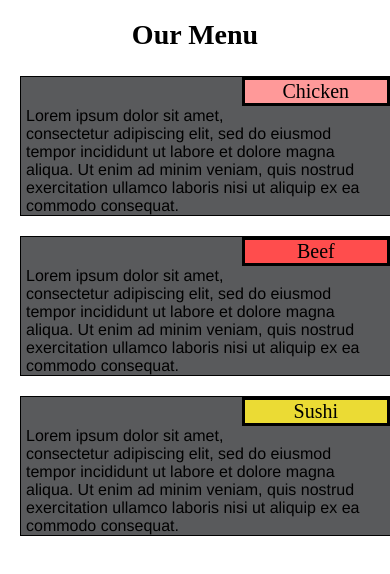
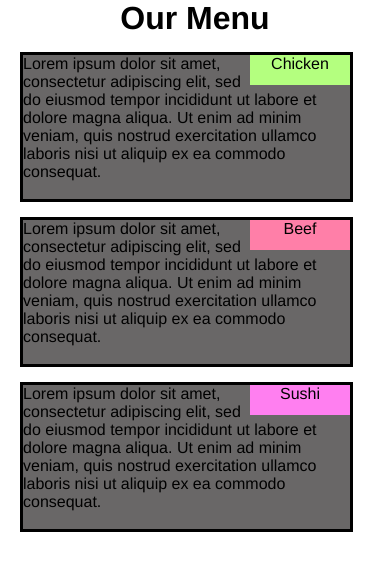
Before and after one commit to proyirga/coursera.io, a plain HTML site: page mod2_yirga_solution/index.html in a window 390 px wide. Drawn offline with Linux system fonts and the light colour scheme.

Commit message:
Responsive design

```diff
--- a/mod2_yirga_solution/css/style.css
+++ b/mod2_yirga_solution/css/style.css
@@ -1,67 +1,57 @@
+/********** Base styles **********/
+* {
+	box-sizing: border-box;
+	margin: 0;
+	padding: 0;
+	font-family: Helvetica;
+	color: black;
+  }
+  h1 {
+	margin-bottom: 15px;
+	text-align: center;
+  }
+  div {
+	padding-left: 10px;
+	margin-bottom: 15px;
+	-webkit-margin-before: 0;
+  }
   p {
-	/*border: 1px solid black;*/
-	width: 100%;
-	height: auto;
-	margin: 15px 0 0 0;
-	padding: 15px 5px 0 5px;
-	font-family: Helvetica;
-}
-#p3 {
-
+	width: 90%;
+	height: 150px;
+	margin-bottom: 0%;
+	background-color: rgb(105, 103, 103);
+	position: relative;
+	border: 3px solid black;
   }
   span {
+	display: block;
+	position: relative;
 	float: right;
-	border: solid black;
+	width: 100px;
+	height: 30px;
 	text-align: center;
-	width: 40%;
-	height: auto;
-	font-size: 125%;
-	margin-bottom: 15px;
+	margin-bottom: 5px;
   }
   #sp1 {
-	background-color: #ff9999;
+	background-color: #b4ff7f;
   }
   #sp2 {
-	background-color: #ff4d4d;
+	background-color: #ff7fa8;
   }
   #sp3 {
-	background-color: #ebdb34;
+	background-color: #ff7ff0;
   }
 
-
-
-div {
-	padding: 0;
-	background-color: #595a5c;
-	margin: 10px;
-	width: 95%;
-}
-* {
-	box-sizing: border-box;
-}
-body {
-	margin: 0;
-	padding: 0;
+  /* Simple Responsive Framework. */
+  .row {
+	width: 100%;
   }
 
-h1 {
-	font-size: 175%;
-	text-align: center;
-	margin-bottom: 15px;
-	position: relative;
+  /********** Large devices only **********/
+  @media (min-width: 992px) {
+	.col-lg-1, .col-lg-2, .col-lg-3, .col-lg-4, .col-lg-5, .col-lg-6, .col-lg-7, .col-lg-8, .col-lg-9, .col-lg-10, .col-lg-11, .col-lg-12 {
+	  float: left;
 	}
-.row {
-	width: auto;
-	width: 100%;
-}
-/** Desktop display */
-@media (min-width: 992px) {
-	.col-lg-1, .col-lg-2, .col-lg-3, .col-lg-4, .col-lg-5, .col-lg-6,
-	 .col-lg-7, .col-lg-8, .col-lg-9, .col-lg-10, .col-lg-11, .col-lg-12 {
-	 	float: left;
-	 	border: 1px solid black;
-	}
-
 	.col-lg-1 {
 	  width: 8.33%;
 	}
@@ -99,12 +89,11 @@ h1 {
 	  width: 100%;
 	}
   }
-/** Tablet devices display **/
+
+  /********** Medium devices only **********/
   @media (min-width: 768px) and (max-width: 991px) {
-	.col-md-1, .col-md-2, .col-md-3, .col-md-4, .col-md-5, .col-md-6,
-	 .col-md-7, .col-md-8, .col-md-9, .col-md-10, .col-md-11, .col-md-12 {
+	.col-md-1, .col-md-2, .col-md-3, .col-md-4, .col-md-5, .col-md-6, .col-md-7, .col-md-8, .col-md-9, .col-md-10, .col-md-11, .col-md-12 {
 	  float: left;
-	 	border: 1px solid black;
 	}
 	.col-md-1 {
 	  width: 8.33%;
@@ -116,7 +105,7 @@ h1 {
 	  width: 25%;
 	}
 	.col-md-4 {
-		width: 33%;
+	  width: 33.33%;
 	}
 	.col-md-5 {
 	  width: 41.66%;
@@ -142,49 +131,55 @@ h1 {
 	.col-md-12 {
 	  width: 100%;
 	}
+	.div-3 {
+		width: 100%;
+		display: block;
+		margin-right: 0;
+		padding-right: 0;
 	}
-
-/** Mobile devices display **/
+  }
+ /********** Small devices only **********/
  @media (max-width: 767px) {
-	.col-sm-1, .col-sm-2, .col-sm-3, .col-sm-4, .col-sm-5, .col-sm-6,
-	 .col-sm-7, .col-sm-8, .col-sm-9, .col-sm-10, .col-sm-11, .col-sm-12 {
+	.col-md-1, .col-md-2, .col-md-3, .col-md-4, .col-md-5, .col-md-6, .col-md-7, .col-md-8, .col-md-9, .col-md-10, .col-md-11, .col-md-12 {
 	  float: left;
-	 	border: 1px solid black;
 	}
-	.col-sm-1 {
+	.col-md-1 {
 	  width: 8.33%;
 	}
-	.col-sm-2 {
+	.col-md-2 {
 	  width: 16.66%;
 	}
-	.col-sm-3 {
+	.col-md-3 {
 	  width: 25%;
 	}
-	.col-sm-4 {
-		width: 33%;
+	.col-md-4 {
+	  width: 33.33%;
 	}
-	.col-sm-5 {
+	.col-md-5 {
 	  width: 41.66%;
 	}
-	.col-sm-6 {
+	.col-md-6 {
 	  width: 50%;
 	}
-	.col-sm-7 {
+	.col-md-7 {
 	  width: 58.33%;
 	}
-	.col-sm-8 {
+	.col-md-8 {
 	  width: 66.66%;
 	}
-	.col-sm-9 {
+	.col-md-9 {
 	  width: 74.99%;
 	}
-	.col-sm-10 {
+	.col-md-10 {
 	  width: 83.33%;
 	}
-	.col-sm-11 {
+	.col-md-11 {
 	  width: 91.66%;
 	}
-	.col-sm-12 {
+	.col-md-12 {
+	  width: 100%;
+	}
+	.div {
 		width: 100%;
 	}
   }
--- a/mod2_yirga_solution/index.html
+++ b/mod2_yirga_solution/index.html
@@ -1,5 +1,5 @@
 <!DOCTYPE html>
-<html>
+<html lan="en">
 <head>
 	<meta charset="utf-8">
 	<meta name="viewport" content="width=device-width, initial-scale=1">
@@ -8,22 +8,15 @@
 </head>
 <body>
 <h1>Our Menu</h1>
-<div>
-	<div class="col-lg-4 col-md-6 col-sm-12">
-		<span id="sp1">Chicken</span>
-		<p>Lorem ipsum dolor sit amet, consectetur adipiscing elit, sed do eiusmod tempor incididunt ut labore et dolore magna aliqua. Ut enim ad minim veniam, quis nostrud exercitation ullamco laboris nisi ut aliquip ex ea commodo consequat.</p>
+<div class="row">
+	<div class="col-lg-4 col-md-6 col-sm-12 div">
+		<p id="p1"> <span id="sp1">Chicken</span>Lorem ipsum dolor sit amet, consectetur adipiscing elit, sed do eiusmod tempor incididunt ut labore et dolore magna aliqua. Ut enim ad minim veniam, quis nostrud exercitation ullamco laboris nisi ut aliquip ex ea commodo consequat.</p>
 	</div>
-</div>
-<div>
-	<div class="col-lg-4 col-md-6 col-sm-12">
-		<span id="sp2">Beef</span>
-		<p>Lorem ipsum dolor sit amet, consectetur adipiscing elit, sed do eiusmod tempor incididunt ut labore et dolore magna aliqua. Ut enim ad minim veniam, quis nostrud exercitation ullamco laboris nisi ut aliquip ex ea commodo consequat.</p>
+	<div class="col-lg-4 col-md-6 col-sm-12 div">
+		<p id="p2"> <span id="sp2">Beef</span>Lorem ipsum dolor sit amet, consectetur adipiscing elit, sed do eiusmod tempor incididunt ut labore et dolore magna aliqua. Ut enim ad minim veniam, quis nostrud exercitation ullamco laboris nisi ut aliquip ex ea commodo consequat.</p>
 	</div>
-</div>
-<div>
-	<div class="col-lg-4 col-md-6 col-sm-12">
-		<span id="sp3">Sushi</span>
-		<p>Lorem ipsum dolor sit amet, consectetur adipiscing elit, sed do eiusmod tempor incididunt ut labore et dolore magna aliqua. Ut enim ad minim veniam, quis nostrud exercitation ullamco laboris nisi ut aliquip ex ea commodo consequat.</p>
+	<div class="col-lg-4 col-md-6 div-3 col-sm-12 div">
+		<p id="p3"> <span id="sp3">Sushi</span>Lorem ipsum dolor sit amet, consectetur adipiscing elit, sed do eiusmod tempor incididunt ut labore et dolore magna aliqua. Ut enim ad minim veniam, quis nostrud exercitation ullamco laboris nisi ut aliquip ex ea commodo consequat.</p>
 	</div>
 </div>
 </body>
```
Lines whose indentation alone changed are shown as unchanged.
